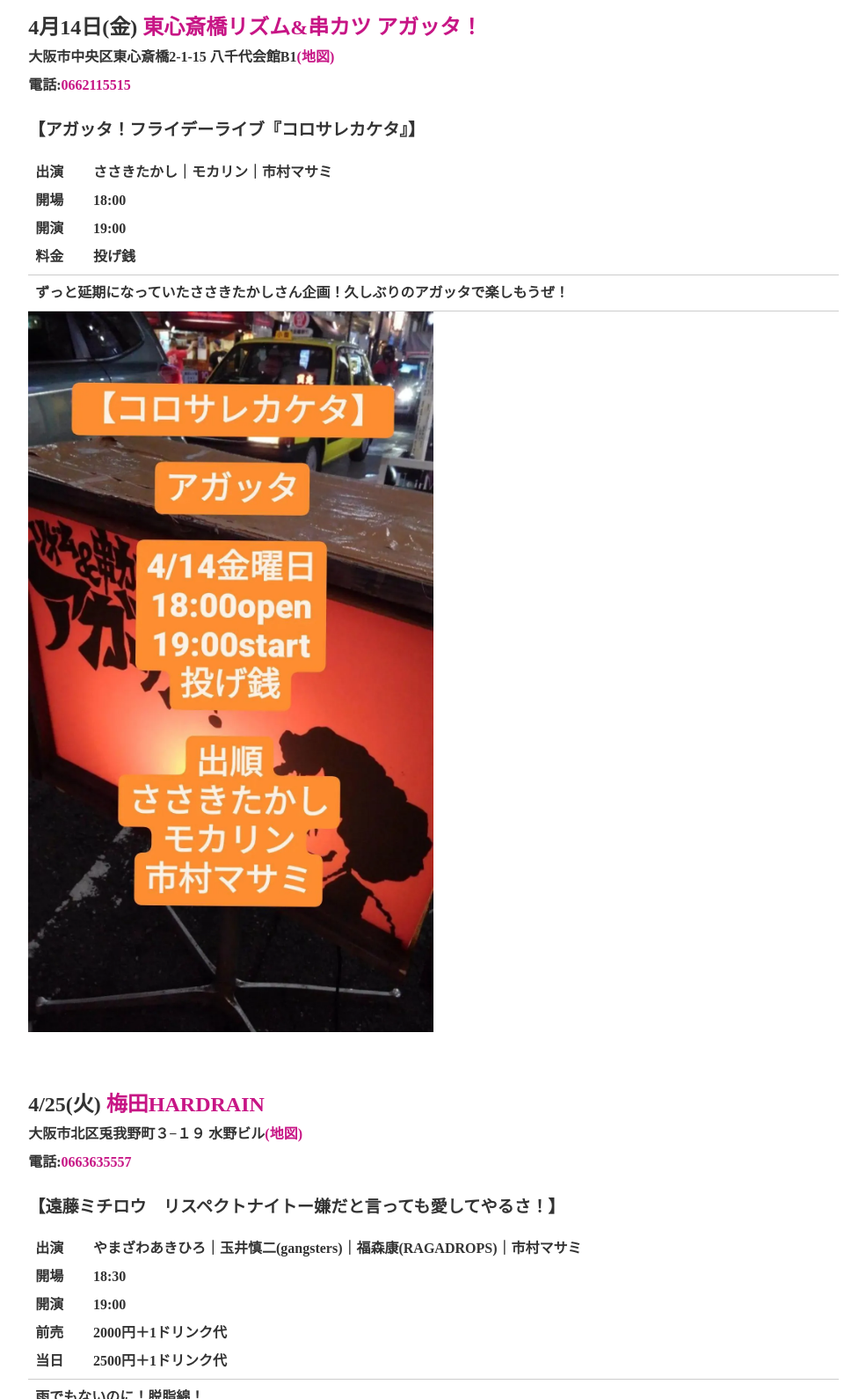
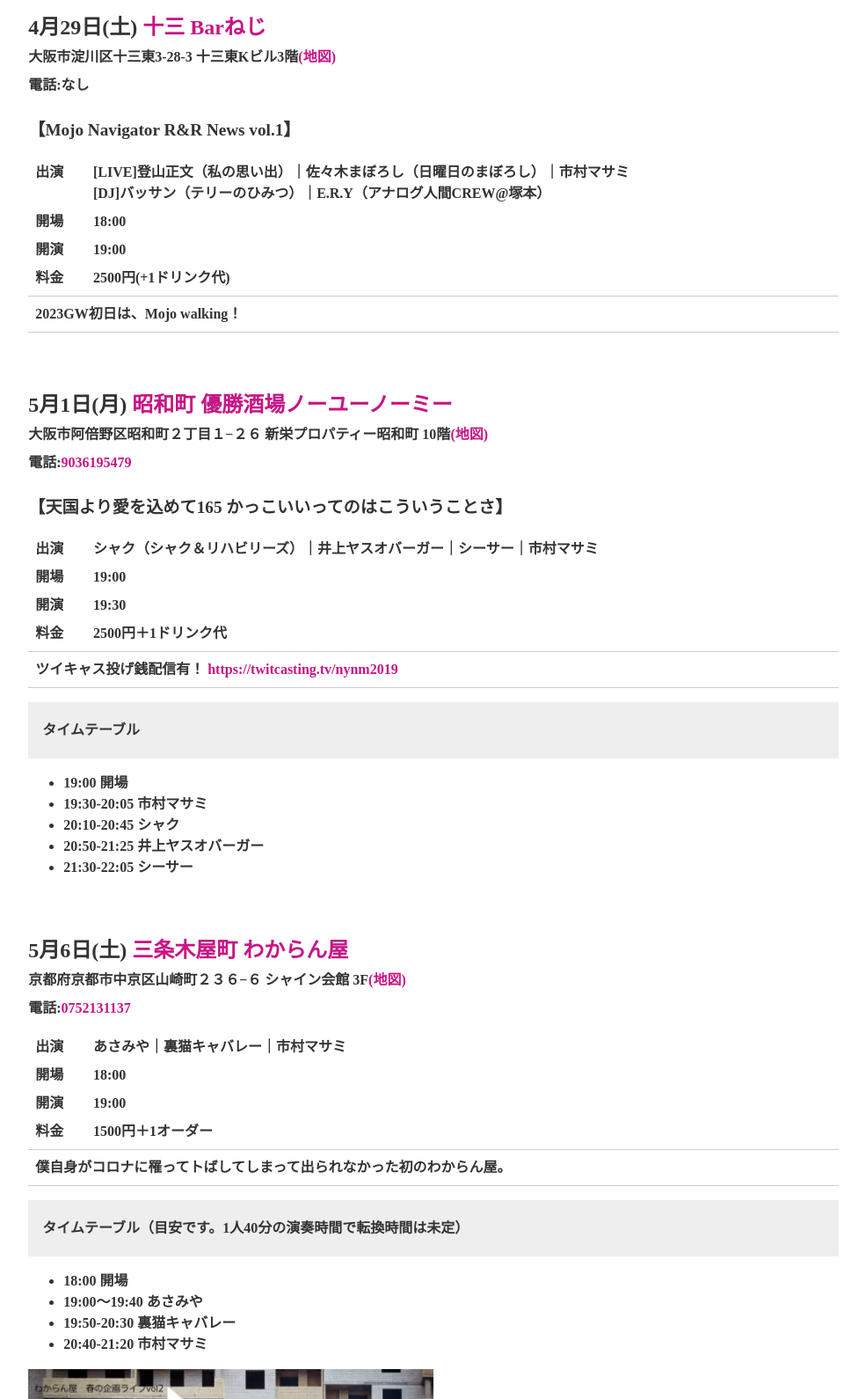
Before and after one commit to bakabo2st/hj, a plain HTML site: page index.html in a window 1280 px wide. Shown: the part 1410-3000 px from the top of the page at 88% size, without its empty margins (147-1132 px from the left). Drawn offline with Linux system fonts and the light colour scheme.

Commit message:
Update index.html

```diff
--- a/index.html
+++ b/index.html
@@ -162,66 +162,6 @@
       </section>
       <section>
         <h2 id="gig">ライブの予定</h2>
-	   <article class="gigSchedule">
-<h3 class="gigDate">
-4月14日(金)<span class="gigPlace">
-	<a href="https://twitter.com/agotta2015?lang=ja" rel="noopener noreferrer" target="_blank">東心斎橋リズム&串カツ アガッタ！ </a>
-	</span>
-	</h3>
-	<p class="address">
-		大阪市中央区東心斎橋2-1-15 八千代会館B1<a href="https://goo.gl/maps/VuX5PXEPPWG4D6P28"  rel="noopener noreferrer" target="_blank">(地図)</a>
-	<br />電話:<a href="tel:0662115515" class="tel">0662115515</a>
-	</p>
-	<p class="gigTitle">【アガッタ！フライデーライブ『コロサレカケタ』】</p>
-	<dl class="gigDetail">
-            <dt class="#">出演</dt>
-            <dd>ささきたかし｜モカリン｜市村マサミ
-            <dt class="#">開場</dt>
-            <dd>18:00</dd>
-            <dt class="#">開演</dt>
-            <dd>19:00</dd>
-            <dt class="#">料金</dt>
-            <dd>投げ銭</dd>
-          </dl>
-          <div class="gigNote">
-           ずっと延期になっていたささきたかしさん企画！久しぶりのアガッタで楽しもうぜ！
-          </div>
-	<div class="bills">
-		<img src="./images/bills/230413agatta.webp" alt="4月13日アガッタ！" />
-	</div>
-	</article>
-	<article class="gigSchedule">
-          <h3 class="gigDate">
-            4/25(火)
-            <span class="gigPlace">
-	<a href="http://hardrain-web.net/" rel="noopener noreferrer" target="_blank">梅田HARDRAIN </a>
-	</span>
-	</h3>
-	<p class="address">
-		大阪市北区兎我野町３−１９ 水野ビル<a href="https://goo.gl/maps/ZGnJ1gaFL4DwJ2j46"  rel="noopener noreferrer" target="_blank">(地図)</a>
-	<br />電話:<a href="tel:0663635557" class="tel">0663635557</a>
-	</p>
-        <p class="gigTitle">【遠藤ミチロウ　リスペクトナイトー嫌だと言っても愛してやるさ！】</p>
-          <dl class="gigDetail">
-            <dt class="#">出演</dt>
-            <dd>やまざわあきひろ｜玉井慎二(gangsters)｜福森康(RAGADROPS)｜市村マサミ</dd>
-            <dt class="#">開場</dt>
-            <dd>18:30</dd>
-            <dt class="#">開演</dt>
-            <dd>19:00</dd>
-            <dt class="#">前売</dt>
-            <dd>2000円＋1ドリンク代</dd>
-            <dt class="#">当日</dt>
-            <dd>2500円＋1ドリンク代</dd>
-          </dl>
-          <div class="gigNote">
-            雨でもないのに！脱脂綿！<br />
-	予約については、各出演者とハードレインＨＰからのメールもしくはツイッター＠umeda_hardrain のＤＭで承ります。
-          </div>
-		<div class="bills">
-		<img src="./images/bills/230425hardrein.webp" alt="4/25ハードレイン" />
-		   </div>
-        </article>
 	<article class="gigSchedule">
 		<h3 class="gigDate">
 			4月29日(土)<span class="gigPlace">
@@ -366,9 +306,30 @@
 		大阪市福島区吉野３丁目７−7 2･3F 富岡ビル 2/3F<a href="https://goo.gl/maps/1ZxCj4YwUYZ5Taz57"  rel="noopener noreferrer" target="_blank">(地図)</a>
 	<br />電話:<a href="tel:0661804191" class="tel">0661804191</a>
 	</p>
-	<div class="gigNote">
-           詳細未定。
+	<p class="gigTitle">【MagaYura 4th ANNIVERSARY】</p>
+          <dl class="gigDetail">
+            <dt class="#">出演</dt>
+            <dd>キタ(than)｜松井恵子｜うえだひろし｜市村マサミ</dd>
+            <dt class="#">開場</dt>
+            <dd>19:00</dd>
+            <dt class="#">開演</dt>
+            <dd>19:30</dd>
+            <dt class="#">料金</dt>
+            <dd>2000円＋1ドリンク代</dd>
+          </dl>
+          <div class="gigNote">
+
           </div>
+		<p class="timeTable">
+			タイムテーブル
+			<ul>
+				<li>19:00 開場</li>
+				<li>19:3019:30〜20:00 市村マサミ
+				<li>20:10〜20:40 松井恵子</li>
+				<li>20:50〜21:20 うえだひろし</li>
+				<li>21:30〜22:00 キタ(than)</li>
+			</ul>
+		</p>
 	</article>
 	<article class="gigSchedule">
 <h3 class="gigDate">
```
